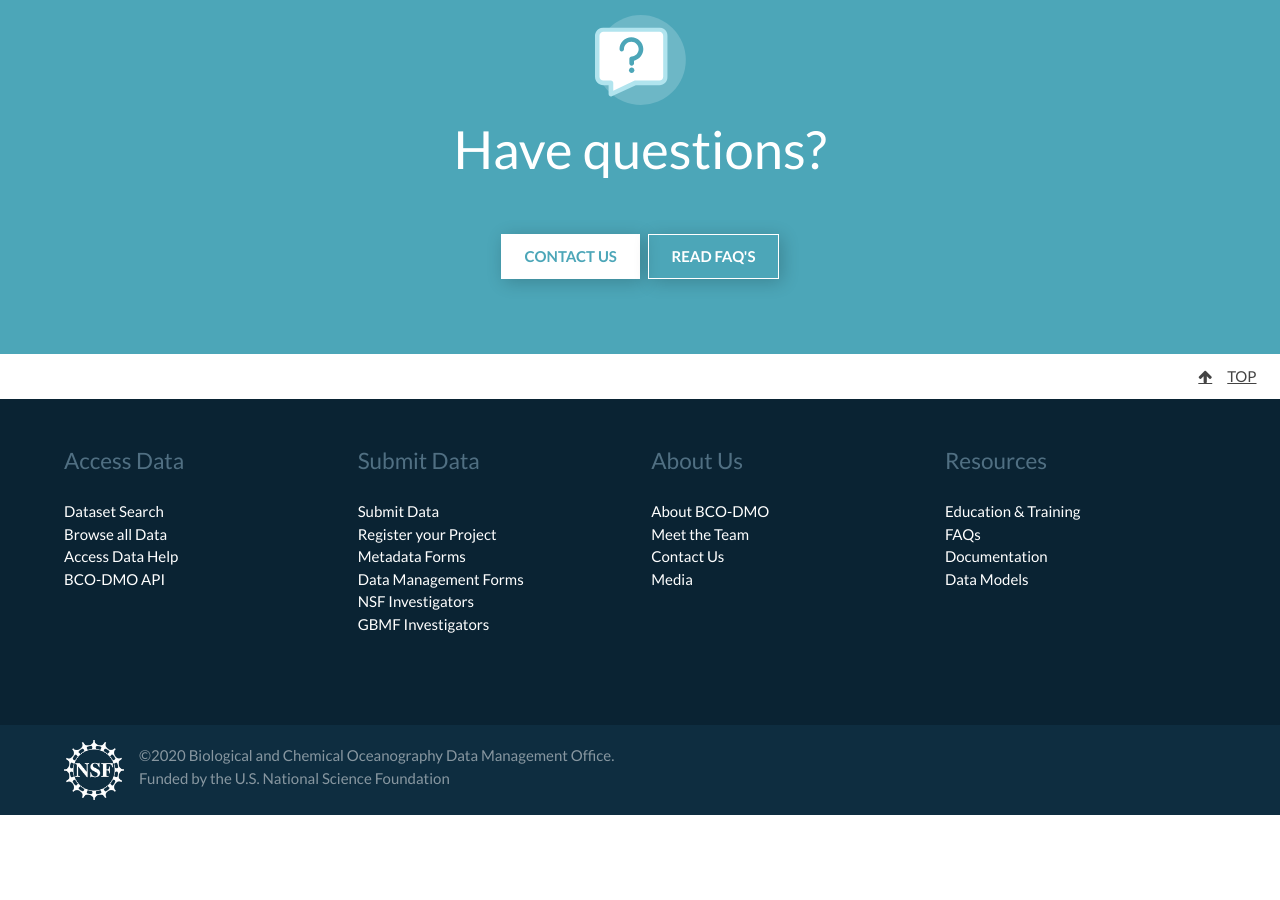
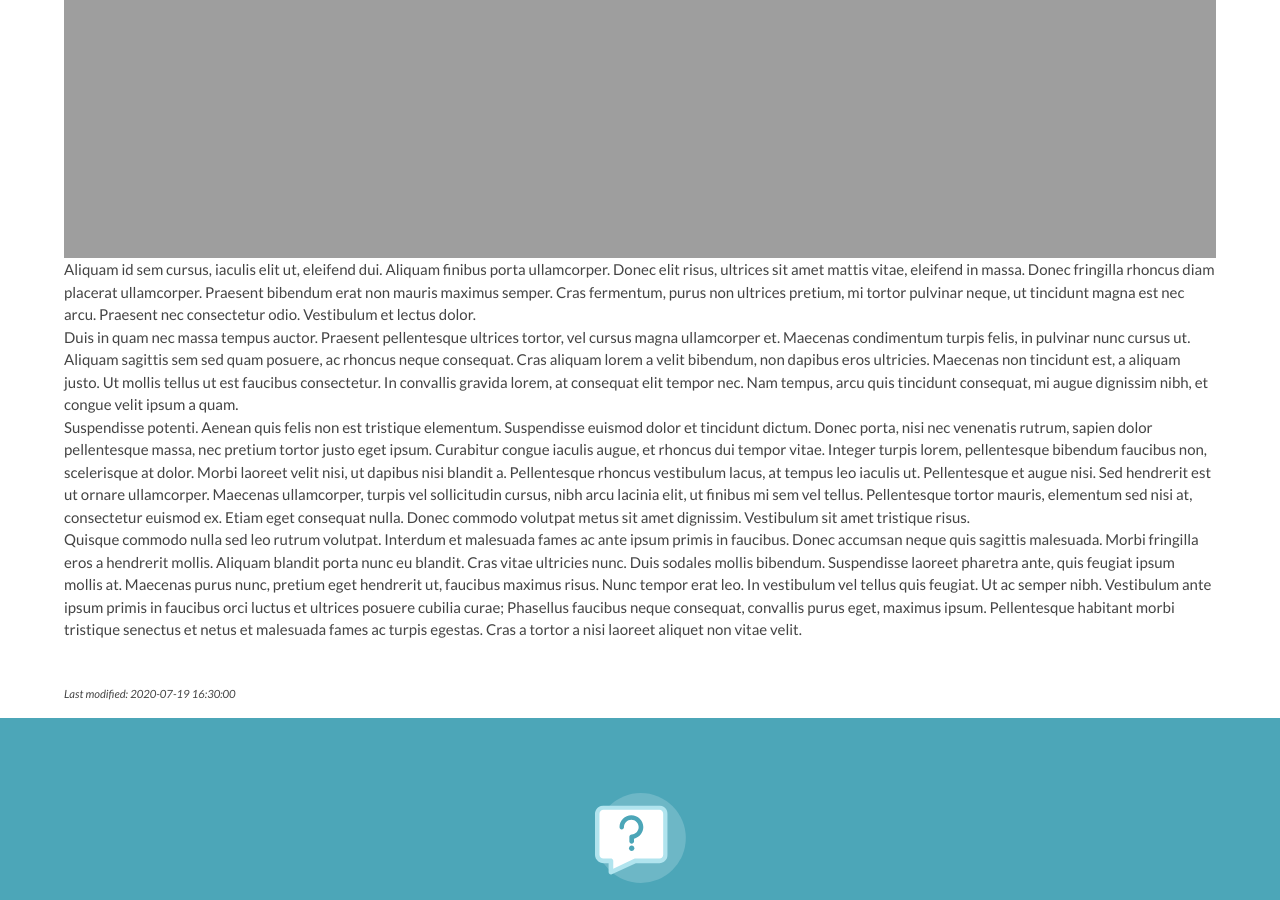
Before and after one commit to BCODMO/blog.bco-dmo.org, a Jekyll site: the page built from _posts/2020-07-19-core-trust-seal-certification.md, in a window 1280 px wide and 900 px high, scrolled down 1428 px. Built offline with Jekyll 4.4.1, drawn with Linux system fonts in a browser that asks for light colours; before the commit the page ends 2243 px from its top, so only the background shows below that; some of the changed text lies outside the part shown.

Commit message:
Update 2020-07-19-core-trust-seal-certification.md

```diff
--- a/_posts/2020-07-19-core-trust-seal-certification.md
+++ b/_posts/2020-07-19-core-trust-seal-certification.md
@@ -15,4 +15,16 @@
 
 BCO-DMO was awarded the CoreTrustSeal certification on July 13, 2020...<!--more--> Say more here
 
+Lorem ipsum dolor sit amet, consectetur adipiscing elit. Maecenas a mauris non erat cursus tempor. Donec elementum, sapien eget tristique vehicula, quam odio ultrices purus, non rhoncus nibh nulla sit amet sem. Donec ultrices massa ut ultricies sodales. Aliquam erat volutpat. Fusce pharetra commodo viverra. Donec ut feugiat neque. Donec ultricies, ligula non dapibus congue, sem velit ullamcorper augue, vel faucibus eros arcu eget erat. Ut semper metus non metus ullamcorper malesuada. Pellentesque ac tincidunt est. Donec vel tellus ac magna accumsan tincidunt sit amet at erat.
+
+<div><img src="https://blog.bco-dmo.org/assets/img/posts/CoreTrustSeal-logo-transparent.png"></div>
+
 {% include image.html filename="CoreTrustSeal-logo-transparent.png" %}
+
+Aliquam id sem cursus, iaculis elit ut, eleifend dui. Aliquam finibus porta ullamcorper. Donec elit risus, ultrices sit amet mattis vitae, eleifend in massa. Donec fringilla rhoncus diam placerat ullamcorper. Praesent bibendum erat non mauris maximus semper. Cras fermentum, purus non ultrices pretium, mi tortor pulvinar neque, ut tincidunt magna est nec arcu. Praesent nec consectetur odio. Vestibulum et lectus dolor.
+
+Duis in quam nec massa tempus auctor. Praesent pellentesque ultrices tortor, vel cursus magna ullamcorper et. Maecenas condimentum turpis felis, in pulvinar nunc cursus ut. Aliquam sagittis sem sed quam posuere, ac rhoncus neque consequat. Cras aliquam lorem a velit bibendum, non dapibus eros ultricies. Maecenas non tincidunt est, a aliquam justo. Ut mollis tellus ut est faucibus consectetur. In convallis gravida lorem, at consequat elit tempor nec. Nam tempus, arcu quis tincidunt consequat, mi augue dignissim nibh, et congue velit ipsum a quam.
+
+Suspendisse potenti. Aenean quis felis non est tristique elementum. Suspendisse euismod dolor et tincidunt dictum. Donec porta, nisi nec venenatis rutrum, sapien dolor pellentesque massa, nec pretium tortor justo eget ipsum. Curabitur congue iaculis augue, et rhoncus dui tempor vitae. Integer turpis lorem, pellentesque bibendum faucibus non, scelerisque at dolor. Morbi laoreet velit nisi, ut dapibus nisi blandit a. Pellentesque rhoncus vestibulum lacus, at tempus leo iaculis ut. Pellentesque et augue nisi. Sed hendrerit est ut ornare ullamcorper. Maecenas ullamcorper, turpis vel sollicitudin cursus, nibh arcu lacinia elit, ut finibus mi sem vel tellus. Pellentesque tortor mauris, elementum sed nisi at, consectetur euismod ex. Etiam eget consequat nulla. Donec commodo volutpat metus sit amet dignissim. Vestibulum sit amet tristique risus.
+
+Quisque commodo nulla sed leo rutrum volutpat. Interdum et malesuada fames ac ante ipsum primis in faucibus. Donec accumsan neque quis sagittis malesuada. Morbi fringilla eros a hendrerit mollis. Aliquam blandit porta nunc eu blandit. Cras vitae ultricies nunc. Duis sodales mollis bibendum. Suspendisse laoreet pharetra ante, quis feugiat ipsum mollis at. Maecenas purus nunc, pretium eget hendrerit ut, faucibus maximus risus. Nunc tempor erat leo. In vestibulum vel tellus quis feugiat. Ut ac semper nibh. Vestibulum ante ipsum primis in faucibus orci luctus et ultrices posuere cubilia curae; Phasellus faucibus neque consequat, convallis purus eget, maximus ipsum. Pellentesque habitant morbi tristique senectus et netus et malesuada fames ac turpis egestas. Cras a tortor a nisi laoreet aliquet non vitae velit.
```
